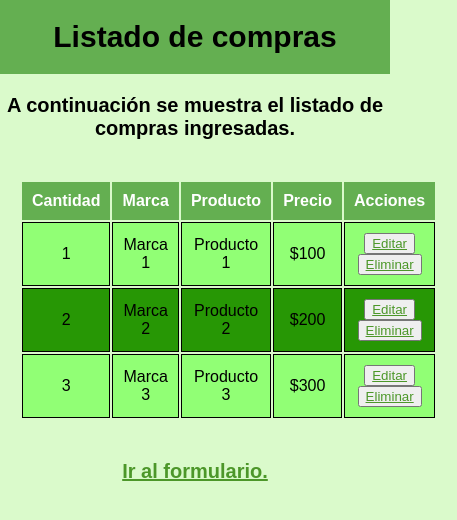
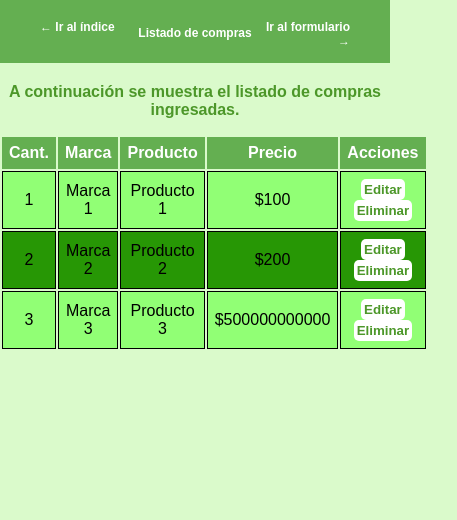
Before and after one commit to iaw-2024/IanSebalt-1-html-css, a plain HTML site: page listado/html_css/listado.html in a window 390 px wide. Shown: the whole page, 457 px wide, since content can reach past the window. Drawn offline with Linux system fonts and the light colour scheme.

Commit message:
Cambios en la locación de los botones de redirección y mejorado el aspecto responsive.

```diff
--- a/formulario/html_css/style.css
+++ b/formulario/html_css/style.css
@@ -8,13 +8,22 @@ body{
 .title {
     font-size: 30px;
     font-weight: bold;
-    color: #000;
-    text-align: center;
+    color: #ffffff;
     font-family: sans-serif;
     background-color: #64af51;
     padding: 20px;
     margin: 0 auto;
+    text-align: center;
 }
+
+.titletext{
+    color: #ffffff;
+    text-align: center;
+    margin: 0 auto;
+    vertical-align: middle;
+    display: inline-block;
+}
+
 
 .form {
     width: 100%;
@@ -39,19 +48,28 @@ body{
 .description {
     font-size: 20px;
     font-weight: bold;
-    color: #000;
+    color: #4c9729;
     text-align: center;
     margin-top: 20px;
     font-family: sans-serif;
 }
 
-.linklistado{
-    font-size: 20px;
-    font-weight: bold;
-    color: #000;
-    text-align: center;
-    margin-top: 20px;
-    font-family: sans-serif;
+.linklist {
+    color: #ffffff;
+    text-decoration: none;
+    text-align: right;
+    float: right;
+    margin-right: 20px;
+    width: 25%;
+}
+
+.linkindex {
+    color: #ffffff;
+    text-decoration: none;
+    text-align: left;
+    float: left;
+    margin-left: 20px;
+    width: 25%;
 }
 
 a{
@@ -68,14 +86,97 @@ a{
     cursor: pointer;
 }
 
+@media (max-width: 1100px) {
+    .form {
+        max-width: 500px;
+        font-size: 18px;
+    }
+
+    .title {
+        font-size: 26px;
+    }
+
+    .description {
+        font-size: 20px;
+    }
+
+    .titletext {
+        font-size: 16px;
+        width: 30%;
+    }
+
+    .linklist {
+        font-size: 16px;
+        width: 25%;
+    }
+
+    .linkindex {
+        font-size: 16px;
+        width: 25%;
+    }
+}
+
 @media (max-width: 768px) {
     .form {
         max-width: 400px;
+        font-size: 16px;
+    }
+
+    .title {
+        font-size: 24px;
+
+    }
+
+    .description {
+        font-size: 18px;
+    }
+
+    .titletext {
+        font-size: 14px;
+        width: 30%;
+    }
+
+    .linklist {
+        font-size: 14px;
+        width: 25%;
+    }
+
+    .linkindex {
+        font-size: 14px;
+        width: 25%;
     }
 }
 
 @media (max-width: 576px) {
     .form {
         max-width: 300px;
+        font-size: 14px;
+    }
+
+    .title {
+        font-size: 20px;
+    }
+
+    .description {
+        font-size: 16px;
+    }
+
+    .titletext {
+        font-size: 12px;
+        width: 30%;
+    }
+
+    .linklist {
+        font-size: 12px;
+        width: 25%;
+    }
+
+    .linkindex {
+        font-size: 12px;
+        width: 25%;
+    }
+
+    #enviar{
+        padding: 5px;
     }
 }
--- a/listado/html_css/listado.html
+++ b/listado/html_css/listado.html
@@ -7,12 +7,16 @@
     <link rel="stylesheet" href="style.css">
 </head>
 <body>
-    <h3 class="title">Listado de compras</h3>
+    <div class= "title">
+        <a href="../../index.html" class="linkindex">&#8592; Ir al índice</a>
+        <p class="titletext">Listado de compras</p>
+        <a href="../../formulario/html_css/formulario.html" class="linkform">Ir al formulario &#8594;</a>
+    </div>
     <p class="description">A continuación se muestra el listado de compras ingresadas.</p>
-    <section class="listsec">
+    <section class="listsection">
         <table class="listacompras">
             <tr>
-                <th>Cantidad</th>
+                <th>Cant.</th>
                 <th>Marca</th>
                 <th>Producto</th>
                 <th>Precio</th>
@@ -29,7 +33,6 @@
                     </button>
                     <button>
                         <a href="#">Eliminar</a>
-
                     </button>
                 </td>
             </tr>
@@ -44,7 +47,6 @@
                     </button>
                     <button>
                         <a href="#">Eliminar</a>
-
                     </button>
                 </td>
             </tr>
@@ -52,21 +54,17 @@
                 <td>3</td>
                 <td>Marca 3</td>
                 <td>Producto 3</td>
-                <td>$300</td>
+                <td>$500000000000</td>
                 <td class="acciones">
                     <button>
                         <a href="#">Editar</a>
                     </button>
                     <button>
                         <a href="#">Eliminar</a>
-
                     </button>
                 </td>
             </tr>
         </table>
     </section>
-    <div class="linkformulario">
-        <a href="../../formulario/html_css/formulario.html">Ir al formulario.</a>
-    </div>
 </body>
 </html>
--- a/listado/html_css/style.css
+++ b/listado/html_css/style.css
@@ -8,12 +8,20 @@ body {
 .title {
     font-size: 30px;
     font-weight: bold;
-    color: #000;
-    text-align: center;
+    color: #ffffff;
     font-family: sans-serif;
     background-color: #64af51;
     padding: 20px;
     margin: 0 auto;
+    text-align: center;
+}
+
+.titletext{
+    color: #ffffff;
+    text-align: center;
+    margin: 0 auto;
+    vertical-align: middle;
+    display: inline-block;
 }
 
 .description {
@@ -21,39 +29,45 @@ body {
     font-weight: bold;
     color: #000;
     text-align: center;
+    color: #4c9729;
     margin-top: 20px;
     font-family: sans-serif;
 }
 
 .listsection {
     width: 100%;
-    max-width: 500px;
     margin: 0 auto;
     padding: 20px;
-    border: 1px solid #000;
     border-radius: 10px;
-    margin-top: 20px;
+    margin-top: 0px;
     font-family: sans-serif;
 }
 
-.linkformulario {
-    font-size: 20px;
-    font-weight: bold;
-    color: #000;
-    text-align: center;
-    margin-top: 20px;
-    font-family: sans-serif;
+.linkform {
+    color: #ffffff;
+    text-decoration: none;
+    text-align: right;
+    float: right;
+    margin-right: 20px;
+    width: 25%;
 }
 
-a {
-    color: #4c9729;
+.linkindex {
+    color: #ffffff;
+    text-decoration: none;
+    text-align: left;
+    float: left;
+    margin-left: 20px;
+    width: 25%;
 }
 
 .listacompras {
     width: 100%;
+    max-width: 1000px;
     margin: 0 auto;
     padding: 20px;
-    margin-top: 20px;
+    border-radius: 10px;
+    margin-top: 0px;
     font-family: sans-serif;
 }
 
@@ -72,6 +86,7 @@ a {
 .listacompras td {
     border: 1px solid #000;
     padding: 10px;
+    width: auto;
     text-align: center;
 }
 
@@ -92,9 +107,159 @@ a {
     width: 150px;
 }
 
+button {
+    background-color: #ffffff;
+    color: white;
+    font-weight: bold;
+    border: none;
+    border-radius: 5px;
+    padding: 5px;
+    cursor: pointer;
+}
+
+a{
+    color:#4c9729;
+    text-decoration: none;
+}
+
+@media screen and (max-width: 1100px) {
+    .listsection,
+    .listacompras {
+        max-width: 100%;
+    }
+
+    .title {
+        font-size: 25px;
+    }
+
+    .description {
+        font-size: 18px;
+    }
+
+    .linkform {
+        font-size: 18px;
+    }
+
+    .listacompras {
+        padding: 0px;
+    }
+
+    .listacompras th,
+    .listacompras td {
+        padding: 10px;
+    }
+
+    .acciones {
+        width: 100px;
+    }
+
+    button {
+        padding: 5px;
+    }
+
+    .titletext {
+        font-size: 16px;
+    }
+}
+
 @media screen and (max-width: 768px) {
     .listsection,
     .listacompras {
         max-width: 100%;
     }
+
+    .title {
+        font-size: 25px;
+    }
+
+    .description {
+        font-size: 18px;
+    }
+
+    .listacompras {
+        padding: 0px;
+    }
+
+    .listacompras th,
+    .listacompras td {
+        padding: 10px;
+    }
+
+    .acciones {
+        width: 100px;
+    }
+
+    button {
+        padding: 5px;
+    }
+
+    .titletext {
+        font-size: 16px;
+    }
+
+
+    .linkform {
+        font-size: 16px;
+        width: 25%;
+    }
+
+    .linkindex {
+        font-size: 16px;
+        width: 25%;
+    }
+
 }
+
+@media screen and (max-width: 576px) {
+    .title {
+        font-size: 20px;
+    }
+
+    .description {
+        font-size: 16px;
+    }
+
+    .listsection {
+        padding: 0px;
+    }
+
+    .linkformulario {
+        font-size: 16px;
+    }
+
+    .listacompras {
+        padding: 0px;
+    }
+
+    .listacompras th,
+    .listacompras td {
+        padding: 7px;
+    }
+
+    .acciones {
+        width: 50px;
+    }
+
+    button {
+        padding: 3px;
+    }
+
+    .titletext {
+        font-size: 12px;
+    }
+
+    .linkform {
+        font-size: 12px;
+        width: 25%;
+    }
+
+    .linkindex {
+        font-size: 12px;
+        width: 25%;
+    }
+
+    #enviar {
+        padding: 5px;
+    }
+
+}
```
Also changed, not shown: formulario/html_css/formulario.html (+6 -2 lines).
